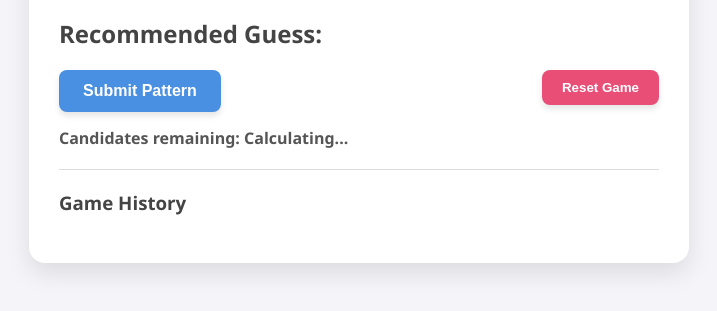
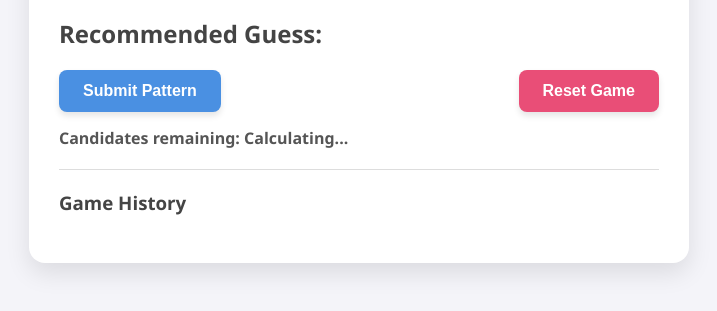
Before and after one commit to M-Logvin/WSearch, a plain HTML site: page index.html in a window 1280 px wide. Shown: the part 135-446 px from the top of the page, without its empty margins (281-998 px from the left). Drawn offline with Linux system fonts and the light colour scheme; no server answers.

Commit message:
Update index.html

```diff
--- a/index.html
+++ b/index.html
@@ -70,14 +70,16 @@ button {
     border-radius: 8px;
     cursor: pointer;
     transition: all 0.2s ease;
+    font-size: 16px;
+    font-weight: 600;
+    padding: 12px 24px; /* Same padding for all buttons */
+    min-width: 140px;   /* Ensures buttons have same width if text differs */
+    text-align: center;
 }
 
 .btn-primary {
     background-color: #4a90e2;
     color: white;
-    padding: 12px 24px;
-    font-size: 16px;
-    font-weight: 600;
     box-shadow: 0 4px 6px rgba(0,0,0,0.1);
 }
 
@@ -89,8 +91,6 @@ button {
 #reset-app {
     background-color: #e94e77;
     color: white;
-    padding: 10px 20px;
-    font-weight: 600;
     box-shadow: 0 4px 6px rgba(0,0,0,0.1);
 }
 
```
